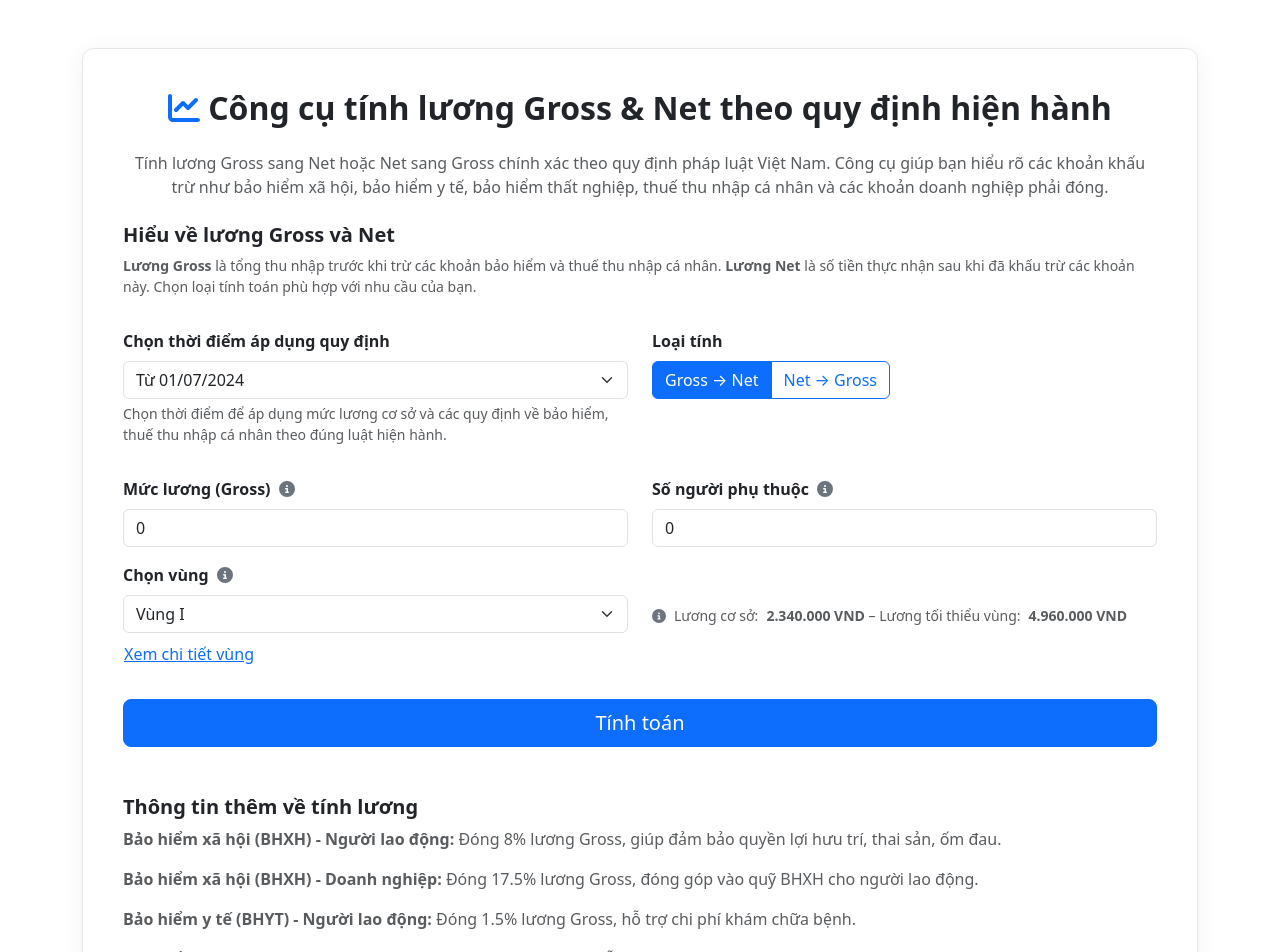
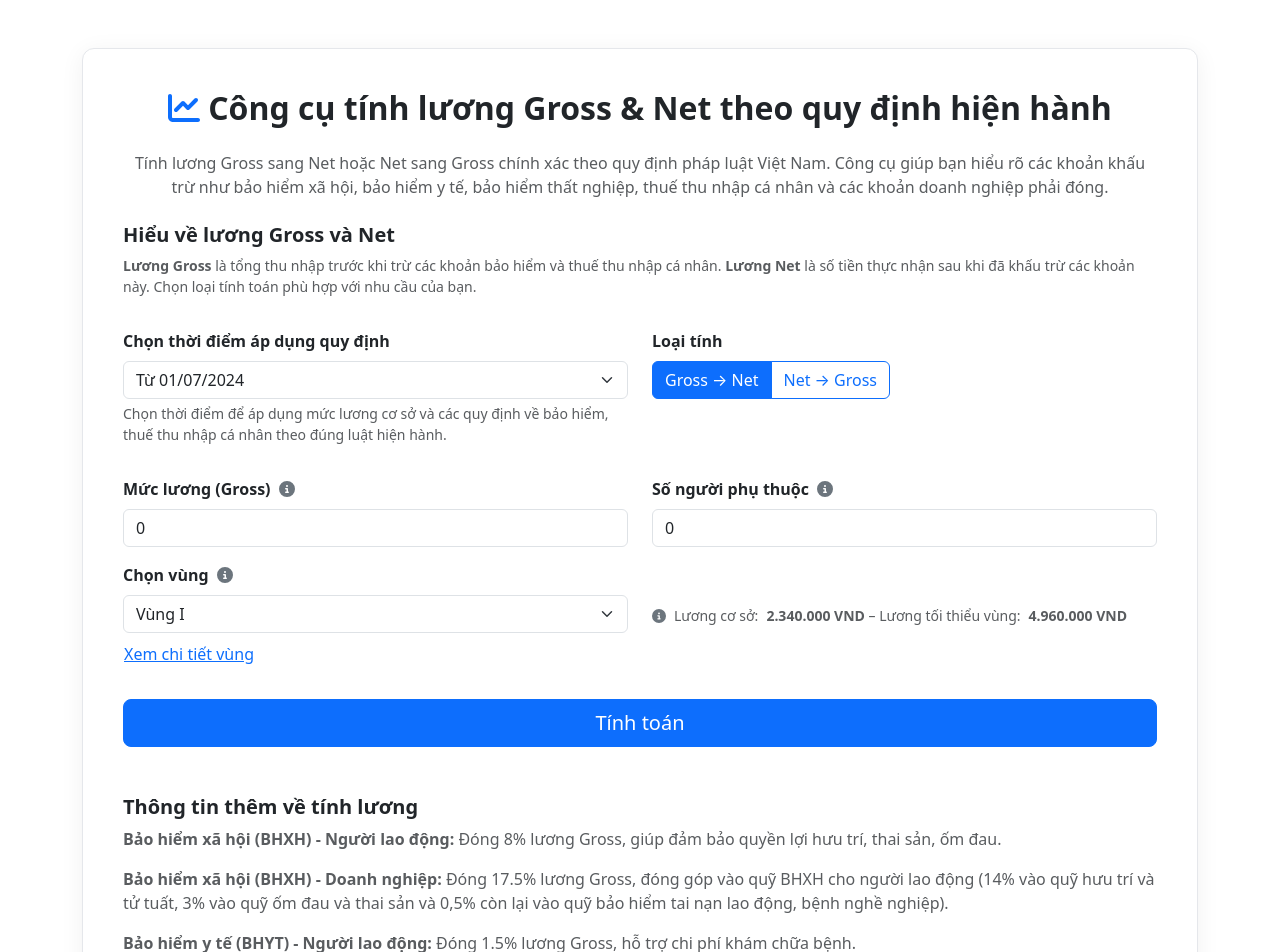
Before and after one commit to tungpham42/luong, a React (Create React App) app: page / in a window 1280 px wide. Shown: the top 952 px of the page. Built offline with nearby package versions, Linux system fonts and the light colour scheme.

Commit message:
Update SalaryCalculator.tsx

```diff
--- a/src/components/SalaryCalculator.tsx
+++ b/src/components/SalaryCalculator.tsx
@@ -524,7 +524,9 @@ const SalaryCalculator: React.FC = () => {
           <p className="text-muted">
             <strong>Bảo hiểm xã hội (BHXH) - Doanh nghiệp:</strong> Đóng{" "}
             {employerBhxh}% lương Gross, đóng góp vào quỹ BHXH cho người lao
-            động.
+            động (14% vào quỹ hưu trí và tử tuất, 3% vào quỹ ốm đau và thai sản
+            và 0,5% còn lại vào quỹ bảo hiểm tai nạn lao động, bệnh nghề
+            nghiệp).
           </p>
           <p className="text-muted">
             <strong>Bảo hiểm y tế (BHYT) - Người lao động:</strong> Đóng {bhyt}%
```
